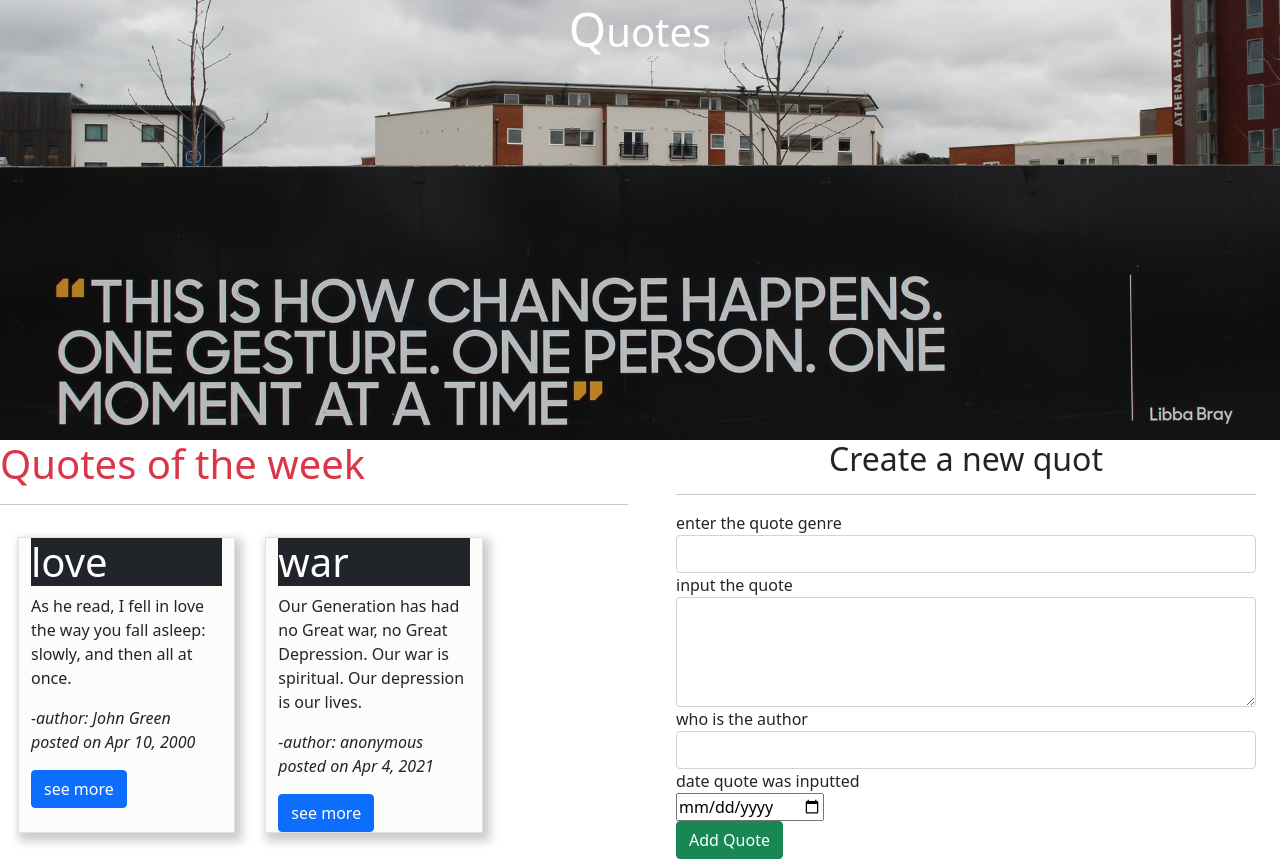
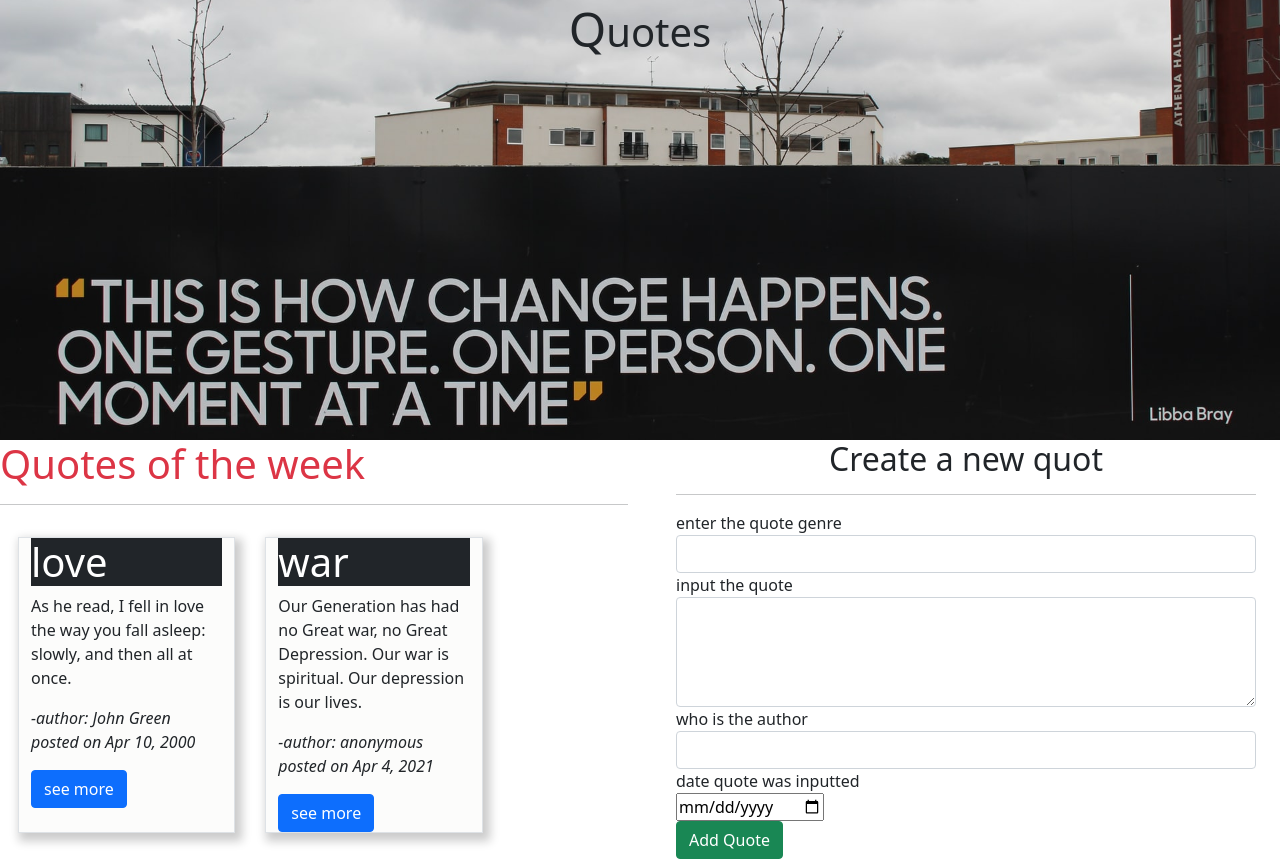
Before and after one commit to lanarokip/quotes-, an Angular app: page / in a window 1280 px wide. Shown: the top 861 px of the page. Built offline with nearby package versions, Linux system fonts and the light colour scheme.

Commit message:
did a typo error in the component.html

```diff
--- a/src/app/app.component.html
+++ b/src/app/app.component.html
@@ -1,5 +1,5 @@
 <header class="">
-    <h1 class="text-white text-center"><span class="display-5">Q</span>uotes</h1>
+    <h1 class="text-dark text-center"><span class="display-5">Q</span>uotes</h1>
 </header>
 
 <app-quotes></app-quotes>
```
